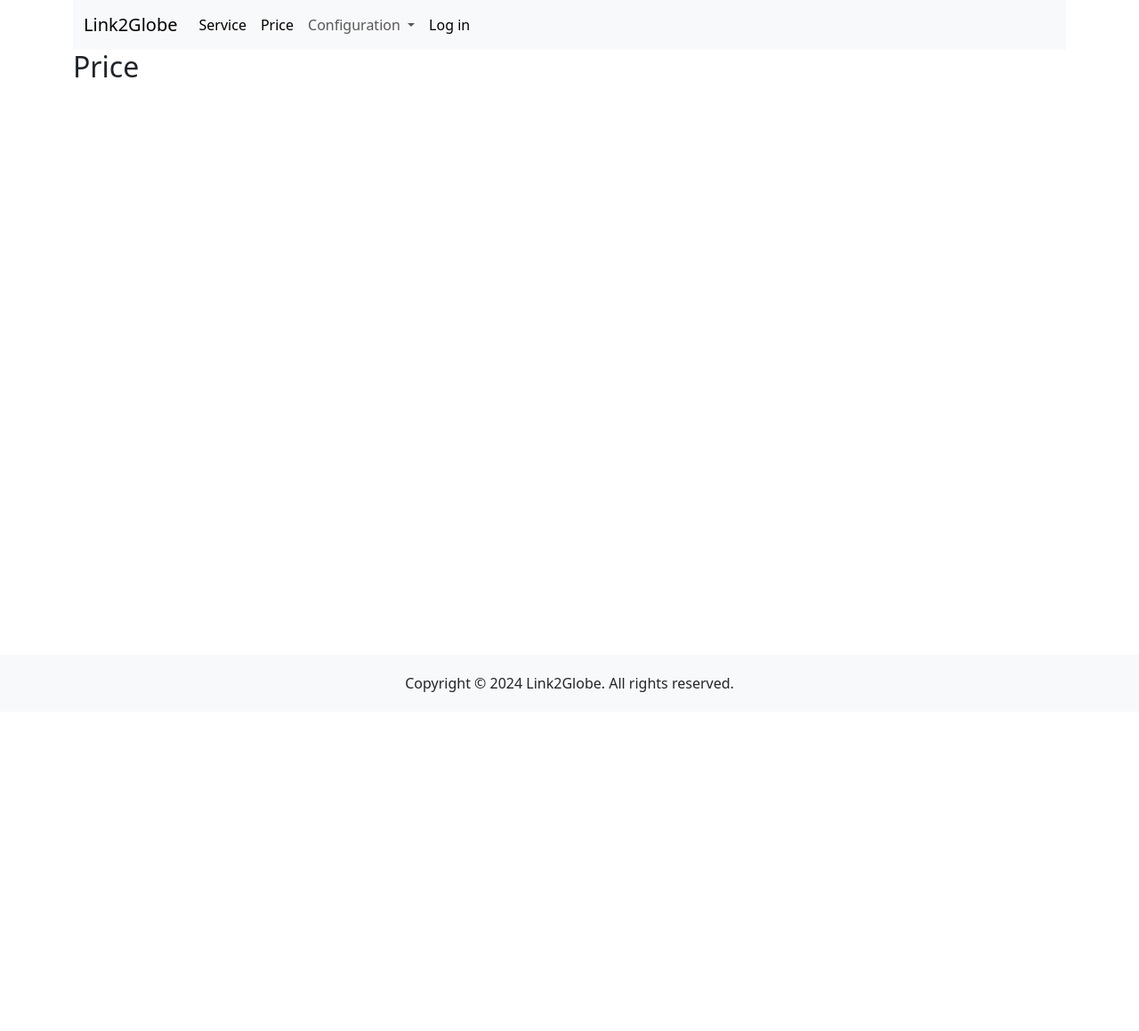
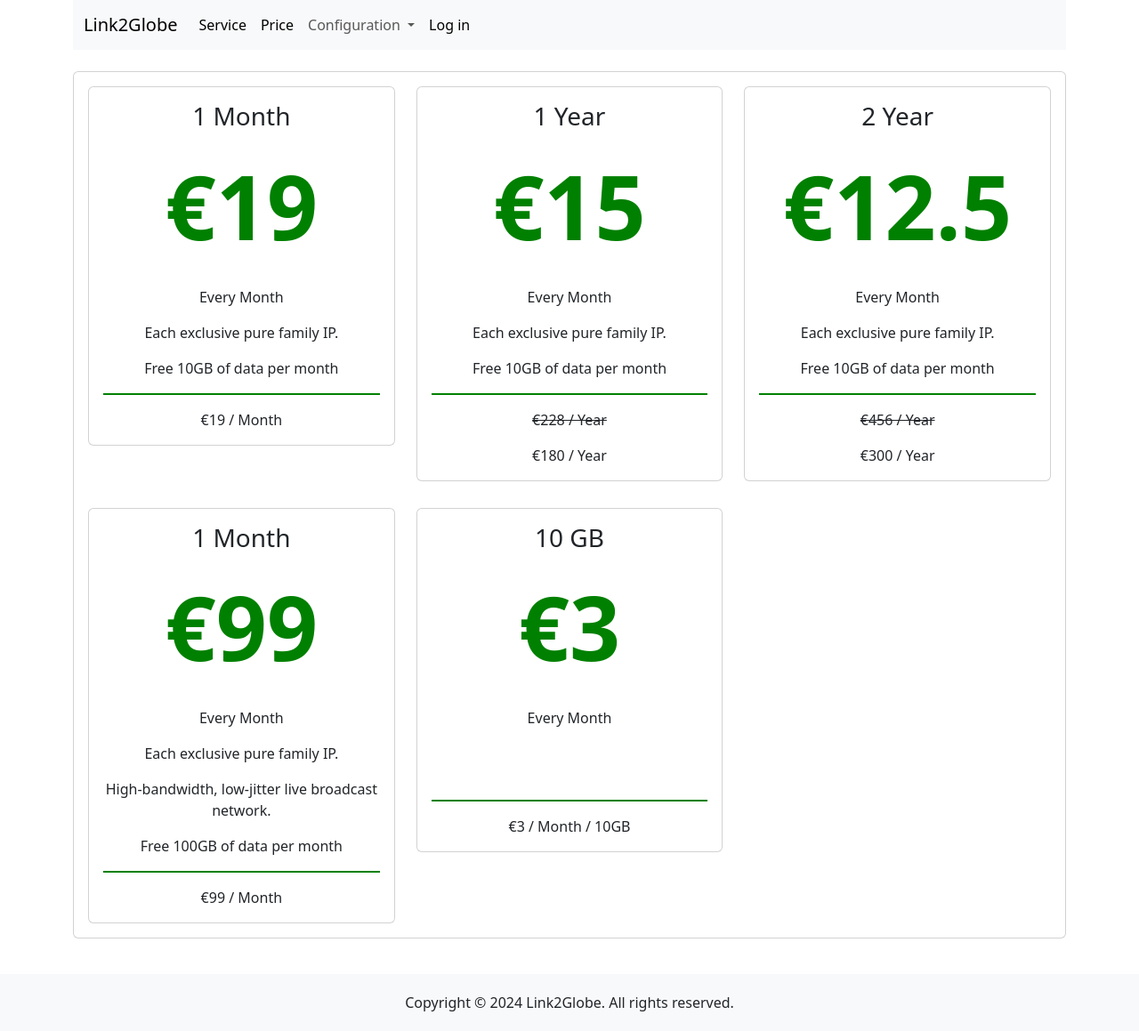
Before and after one commit to xingdawang/v2ray_client, a Django app: page /price/ in a window 1280 px wide. Shown: the whole page at 89% size. Before the commit the page ends 778 px from the top, so only its background shows below. Run offline with Django 3.2, Linux system fonts and the light colour scheme; style sheets or scripts are compiled from the project's sources; some libraries are stand-ins or nearby versions.

Commit message:
update price page

```diff
--- a/requirements.txt
+++ b/requirements.txt
@@ -1,4 +1,5 @@
 Django==5.0.7
+django-dal==1.0.0
 django-crontab>=0.7.1
 django-compressor>=4.5
 fabric>=3.2.2
--- a/users/static/users/scss/styles.scss
+++ b/users/static/users/scss/styles.scss
@@ -43,3 +43,19 @@ html, body {
     color: blue;
     margin-top: 10px;
 }
+
+.price-highlight {
+    color: green;
+    font-size: 100px;
+    font-weight: bold;
+}
+
+.paragraph-divider {
+  border-bottom: 2px solid green; /* Adjust color and thickness as needed */
+  padding-bottom: 1rem; /* Adjust spacing as needed */
+  margin-bottom: 1rem; /* Adjust spacing as needed */
+}
+
+.price-card {
+    margin-top: 30px;
+}
--- a/users/templates/users/components/price.html
+++ b/users/templates/users/components/price.html
@@ -1,9 +1,86 @@
 {% extends "../base.html" %}
 
-{% block title %} 价格 {% endblock %}
+{% block title %} Price {% endblock %}
 
 {% block content %}
-<h2>Price</h2>
+
+<div class="card mt-4">
+
+	<div class="card-body">
+		<div class="row">
+			<div class="col-sm-4">
+				<div class="card">
+					<div class="card-body">
+						<h3 class="card-title text-center">1 Month</h3>
+						<p class="card-text price-highlight text-center">€19</p>
+						<p class="card-text text-center">Every Month</p>
+						<p class="card-text text-center">Each exclusive pure family IP.</p>
+						<p class="card-text text-center paragraph-divider">Free 10GB of data per month</p>
+						<p class="card-text text-center">€19 / Month</p>
+					</div>
+				</div>
+			</div>
+
+			<div class="col-sm-4">
+				<div class="card">
+					<div class="card-body">
+						<h3 class="card-title text-center">1 Year</h3>
+						<p class="card-text price-highlight text-center">€15</p>
+						<p class="card-text text-center">Every Month</p>
+						<p class="card-text text-center">Each exclusive pure family IP.</p>
+						<p class="card-text text-center paragraph-divider">Free 10GB of data per month</p>
+						<p class="card-text text-center"><span class="text-decoration-line-through">€228 / Year</span></p>
+						<p class="card-text text-center">€180 / Year</p>
+					</div>
+				</div>
+			</div>
+
+			<div class="col-sm-4">
+				<div class="card">
+					<div class="card-body">
+						<h3 class="card-title text-center">2 Year</h3>
+						<p class="card-text price-highlight text-center">€12.5</p>
+						<p class="card-text text-center">Every Month</p>
+						<p class="card-text text-center">Each exclusive pure family IP.</p>
+						<p class="card-text text-center paragraph-divider">Free 10GB of data per month</p>
+						<p class="card-text text-center"><span class="text-decoration-line-through">€456 / Year</span></p>
+						<p class="card-text text-center">€300 / Year</p>
+					</div>
+				</div>
+			</div>
+		</div>
+		<div class="row price-card">
+			<div class="col-sm-4">
+				<div class="card">
+					<div class="card-body">
+						<h3 class="card-title text-center">1 Month</h3>
+						<p class="card-text price-highlight text-center">€99</p>
+						<p class="card-text text-center">Every Month</p>
+						<p class="card-text text-center">Each exclusive pure family IP.</p>
+						<p class="card-text text-center">High-bandwidth, low-jitter live broadcast network.</p>
+						<p class="card-text text-center paragraph-divider">Free 100GB of data per month</p>
+						<p class="card-text text-center">€99 / Month</p>
+					</div>
+				</div>
+			</div>
+
+			<div class="col-sm-4">
+				<div class="card">
+					<div class="card-body">
+						<h3 class="card-title text-center">10 GB</h3>
+						<p class="card-text price-highlight text-center">€3</p>
+						<p class="card-text text-center">Every Month</p>
+						<br>
+						<br>
+						<p class="paragraph-divider"></p>
+						<p class="card-text text-center">€3 / Month / 10GB</p>
+					</div>
+				</div>
+			</div>
+
+		</div>
+	</div>
+</div>
 
 
 {% endblock %}
```
